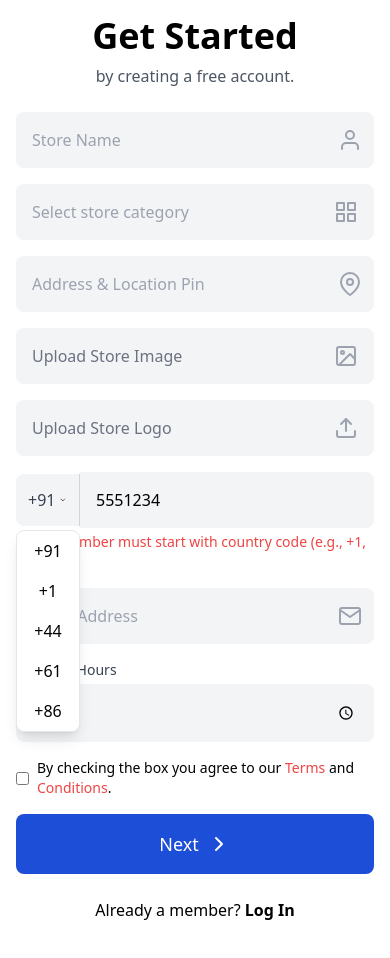
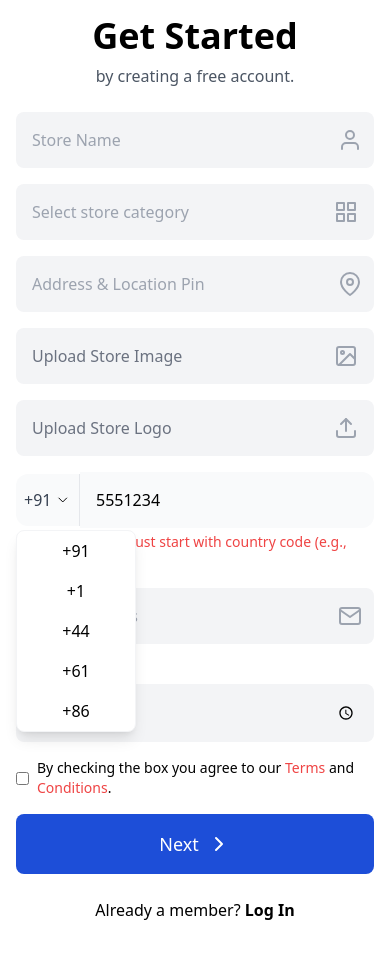
Before and after one commit to DevxD98/Owner-s-page, a React (Vite) app: page /create-account in a window 390 px wide. Both pictures are taken after typing "5551234" into the empty fields and a click on the button "+91". Shown: the top 958 px of the page. Built offline with nearby package versions, Linux system fonts and the light colour scheme.

Commit message:
📞 Fixed PhoneInput.jsx: set default country code +91, improved dropdown width and appearance

```diff
--- a/src/components/inputs/PhoneInput.jsx
+++ b/src/components/inputs/PhoneInput.jsx
@@ -96,14 +96,14 @@ const PhoneInput = ({
   return (
     <div className={`relative ${className}`}>
       <div className="flex items-center relative">
-        {/* Country code selector - Updated height to match input */}
+        {/* Country code selector - Fixed width of 64px */}
         <div className="relative flex-shrink-0">
           <button
             type="button"
-            className="flex items-center justify-center h-[52px] px-3 bg-gray-100 rounded-l-lg border-r border-gray-300 w-[64px]"
+            className="flex items-center justify-center h-[52px] px-2 bg-gray-50 rounded-l-xl border-r border-gray-200 w-[64px] hover:bg-gray-100 transition-colors duration-200"
             onClick={() => setShowDropdown(!showDropdown)}
           >
-            <span className="text-gray-700">{getCurrentCountryCode()}</span>
+            <span className="text-gray-700 font-medium">{getCurrentCountryCode()}</span>
             <svg
               xmlns="http://www.w3.org/2000/svg"
               width="16"
@@ -111,7 +111,7 @@ const PhoneInput = ({
               viewBox="0 0 24 24"
               fill="none"
               stroke="currentColor"
-              strokeWidth="2"
+              strokeWidth="1.5"
               strokeLinecap="round"
               strokeLinejoin="round"
               className="ml-1"
@@ -122,11 +122,11 @@ const PhoneInput = ({
 
           {/* Country code dropdown */}
           {showDropdown && (
-            <div className="absolute z-10 mt-1 w-[64px] bg-white border border-gray-200 rounded-lg shadow-lg max-h-60 overflow-auto">
+            <div className="absolute z-10 mt-1 w-[120px] bg-white border border-gray-100 rounded-lg shadow-lg max-h-60 overflow-auto">
               {countryCodes.map((code) => (
                 <div
                   key={code}
-                  className="p-2 hover:bg-gray-100 cursor-pointer text-center"
+                  className="p-2 hover:bg-blue-50 cursor-pointer text-center transition-colors duration-200"
                   onClick={() => selectCountryCode(code)}
                 >
                   {code}
@@ -146,14 +146,14 @@ const PhoneInput = ({
           onBlur={handleBlur}
           onFocus={() => setTouched(true)}
           placeholder={placeholder}
-          className="flex-1 w-full p-4 bg-gray-100 rounded-r-lg focus:outline-none focus:ring-2 focus:ring-blue-300"
+          className="flex-1 w-full p-4 bg-gray-50 rounded-r-xl focus:outline-none focus:ring-2 focus:ring-blue-300 border-0"
           required={required}
         />
       </div>
 
       {/* Error message - Only show after user interaction */}
       {showError && touched && error && (
-        <p className="text-red-500 text-sm mt-1">{error}</p>
+        <p className="text-red-500 text-sm mt-1 px-1">{error}</p>
       )}
     </div>
   );
```
